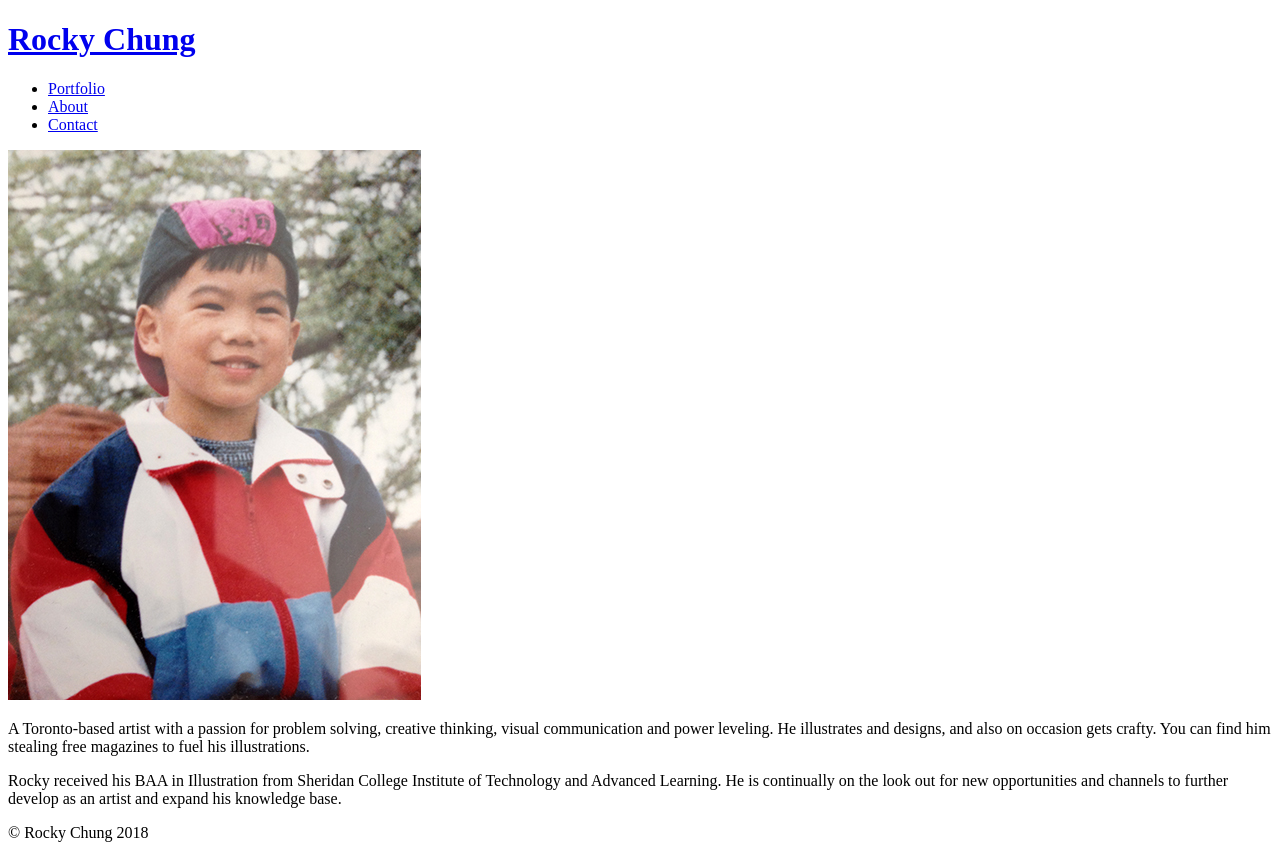
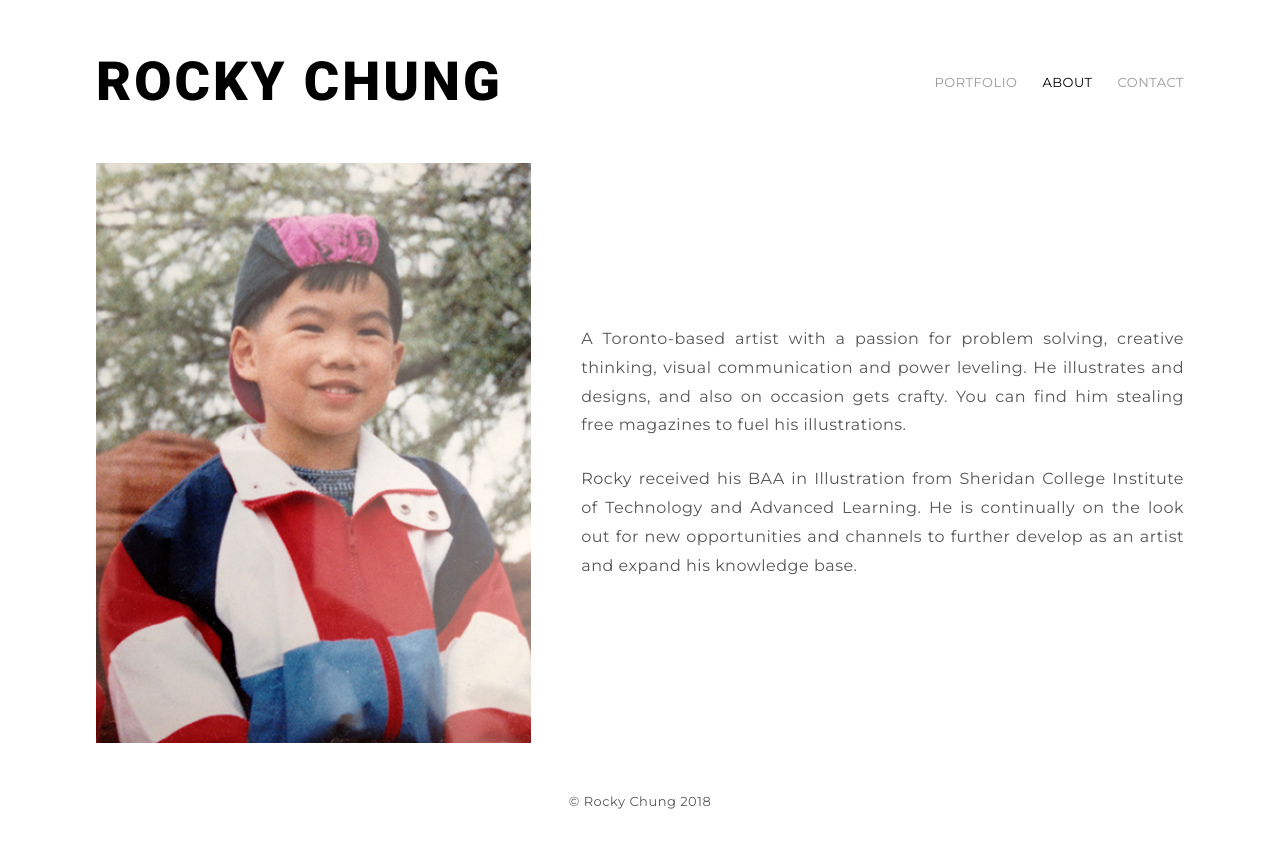
Before and after one commit to rckychng/illustration-portfolio, a website: page about.html in a window 1280 px wide. Drawn offline with nearby package versions, Linux system fonts and the light colour scheme; files that its build step writes are made by us from their sources; the site is published under a folder, as on GitHub Pages, so addresses that start at the root find nothing.

Commit message:
Fixed root path

```diff
--- a/about.html
+++ b/about.html
@@ -6,7 +6,7 @@
 	<link rel="stylesheet" href="https://cdnjs.cloudflare.com/ajax/libs/fancybox/3.3.5/jquery.fancybox.min.css"/>
 	<link href="https://fonts.googleapis.com/css?family=Montserrat|Roboto:900" rel="stylesheet">
 	<link type="image/png" href="assets/favicon.png" rel="icon">
-	<link rel="stylesheet" type="text/css" href="/public/styles/style.css">
+	<link rel="stylesheet" type="text/css" href="./public/styles/style.css">
 	<meta name="viewport" content="width=device-width, initial-scale=1.0">
 </head>
 <body>
@@ -16,19 +16,19 @@
 		<header class="header-main">
 			<div class="header-main__logo">
 				<h1 class="header-main__title">
-					<a class="header-main__title-link" href="/">Rocky Chung</a>
+					<a class="header-main__title-link" href="./">Rocky Chung</a>
 				</h1>
 			</div>
 			<nav class="header-main__nav">
 				<ul class="header-main__links">
 					<li class="header-main__link-container">
-						<a class="header-main__link" href="/">Portfolio</a>
+						<a class="header-main__link" href="./">Portfolio</a>
 					</li>
 					<li class="header-main__link-container">
-						<a class="header-main__link header-main__link--active" href="/about.html">About</a>
+						<a class="header-main__link header-main__link--active" href="./about.html">About</a>
 					</li>
 					<li class="header-main__link-container">
-						<a class="header-main__link" href="/contact.html">Contact</a>
+						<a class="header-main__link" href="./contact.html">Contact</a>
 					</li>
 				</ul>
 			</nav>
@@ -70,7 +70,7 @@
 	</div><!-- END OF WRAPPER -->
 
 	<!-- SCRIPTS STARTS -->
-	<script src="/public/scripts/main.js"></script>
+	<script src="./public/scripts/main.js"></script>
 	<script src="//code.jquery.com/jquery-3.3.1.min.js"></script>
 	<script src="https://cdnjs.cloudflare.com/ajax/libs/fancybox/3.3.5/jquery.fancybox.min.js"></script>
 	<!-- SCRIPTS ENDS -->
```
Also changed, not shown: contact.html (+6 -6 lines), index.html (+6 -6 lines).
